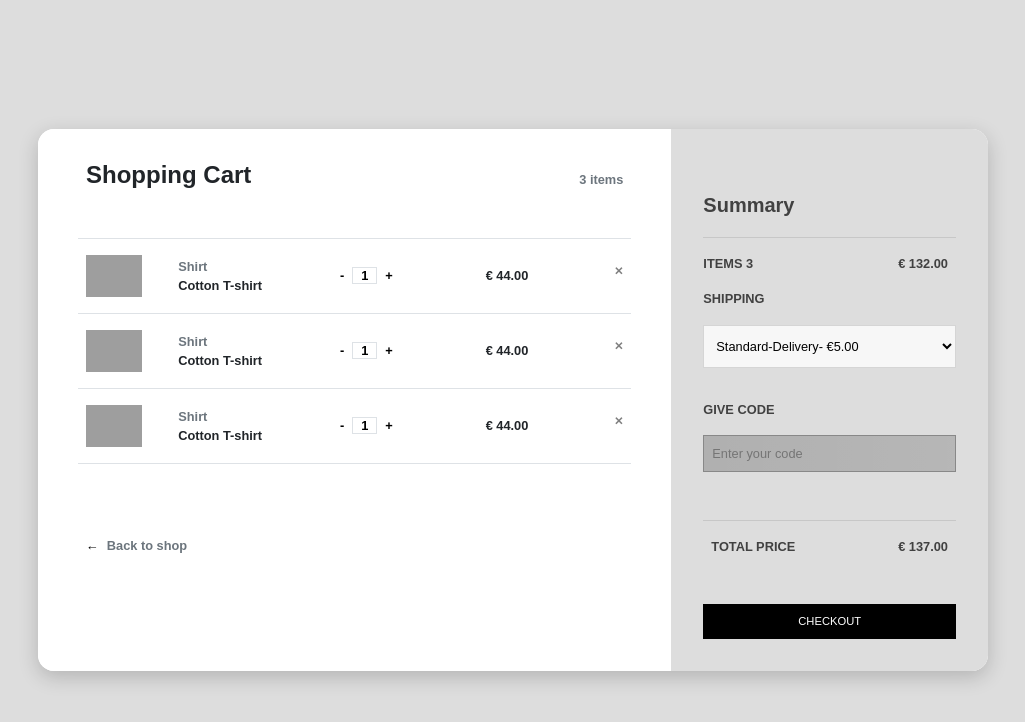
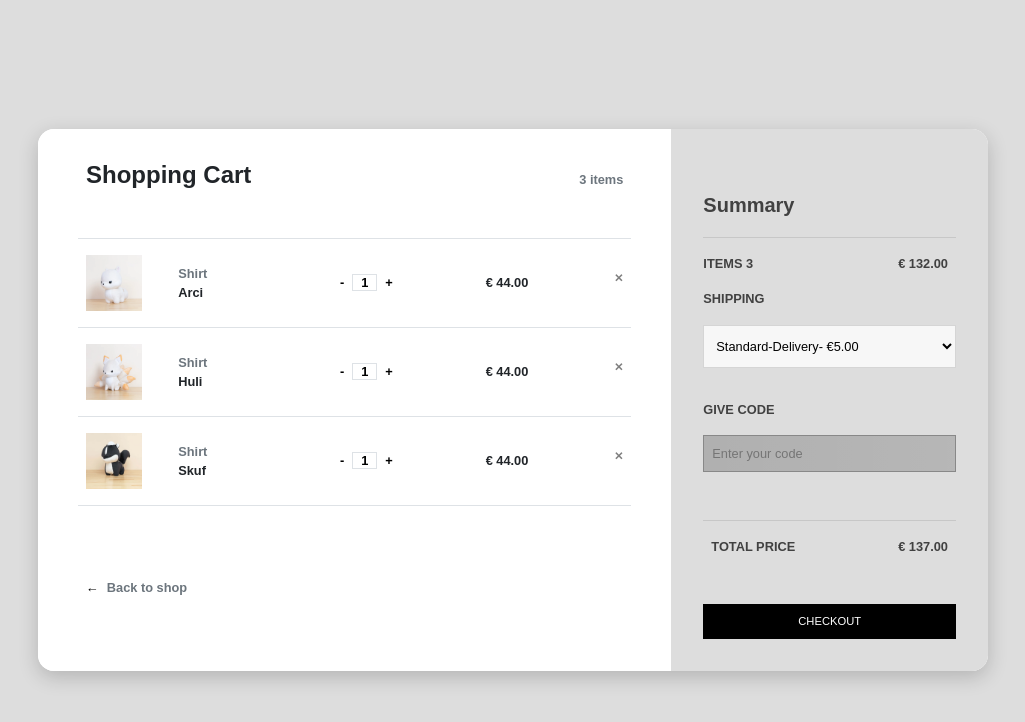
Before and after one commit to DimaGorp/Online-Magazine-CI-CD, a Django app: template src/online_shop/mvc/templates/cart/cart.html in a window 1280 px wide. Shown: the top 722 px of the page, without its empty margins (127-1152 px from the left). Run offline with Django 3.2, Linux system fonts and the light colour scheme; the template is opened without the code that fills it, so the values that code supplies are empty; some libraries are stand-ins or nearby versions; grey boxes are pictures that could not be loaded.

Commit message:
vvery bbig and enermous change provided to cart, everyone should see this, credits dimagorp

```diff
--- a/src/online_shop/mvc/templates/cart/cart.html
+++ b/src/online_shop/mvc/templates/cart/cart.html
@@ -1,9 +1,10 @@
+{% load static %}
 <!doctype html>
                         <html>
                             <head>
                                 <meta charset='utf-8'>
                                 <meta name='viewport' content='width=device-width, initial-scale=1'>
-                                <title>Snippet - BBBootstrap</title>
+                                <title>Zoofari - Cart</title>
                                 <link href='https://stackpath.bootstrapcdn.com/bootstrap/4.3.1/css/bootstrap.min.css' rel='stylesheet'>
                                 <link href='https://cdnjs.cloudflare.com/ajax/libs/font-awesome/4.7.0/css/font-awesome.min.css' rel='stylesheet'>
                                 <script type='text/javascript' src='https://cdnjs.cloudflare.com/ajax/libs/jquery/3.2.1/jquery.min.js'></script>
@@ -184,10 +185,10 @@ a:hover{
                     </div>
                     <div class="row border-top border-bottom">
                         <div class="row main align-items-center">
-                            <div class="col-2"><img class="img-fluid" src="https://i.imgur.com/1GrakTl.jpg"></div>
+                            <div class="col-2"><img class="img-fluid" src="{% static 'img/arci.jpg'%}"></div>
                             <div class="col">
                                 <div class="row text-muted">Shirt</div>
-                                <div class="row">Cotton T-shirt</div>
+                                <div class="row">Arci</div>
                             </div>
                             <div class="col">
                                 <a href="#">-</a><a href="#" class="border">1</a><a href="#">+</a>
@@ -197,10 +198,10 @@ a:hover{
                     </div>
                     <div class="row">
                         <div class="row main align-items-center">
-                            <div class="col-2"><img class="img-fluid" src="https://i.imgur.com/ba3tvGm.jpg"></div>
+                            <div class="col-2"><img class="img-fluid" src="{% static 'img/huli.jpg'%}"></div>
                             <div class="col">
                                 <div class="row text-muted">Shirt</div>
-                                <div class="row">Cotton T-shirt</div>
+                                <div class="row">Huli</div>
                             </div>
                             <div class="col">
                                 <a href="#">-</a><a href="#" class="border">1</a><a href="#">+</a>
@@ -210,10 +211,10 @@ a:hover{
                     </div>
                     <div class="row border-top border-bottom">
                         <div class="row main align-items-center">
-                            <div class="col-2"><img class="img-fluid" src="https://i.imgur.com/pHQ3xT3.jpg"></div>
+                            <div class="col-2"><img class="img-fluid" src="{% static 'img/skuf.jpg'%}"></div>
                             <div class="col">
                                 <div class="row text-muted">Shirt</div>
-                                <div class="row">Cotton T-shirt</div>
+                                <div class="row">Skuf</div>
                             </div>
                             <div class="col">
                                 <a href="#">-</a><a href="#" class="border">1</a><a href="#">+</a>
```
